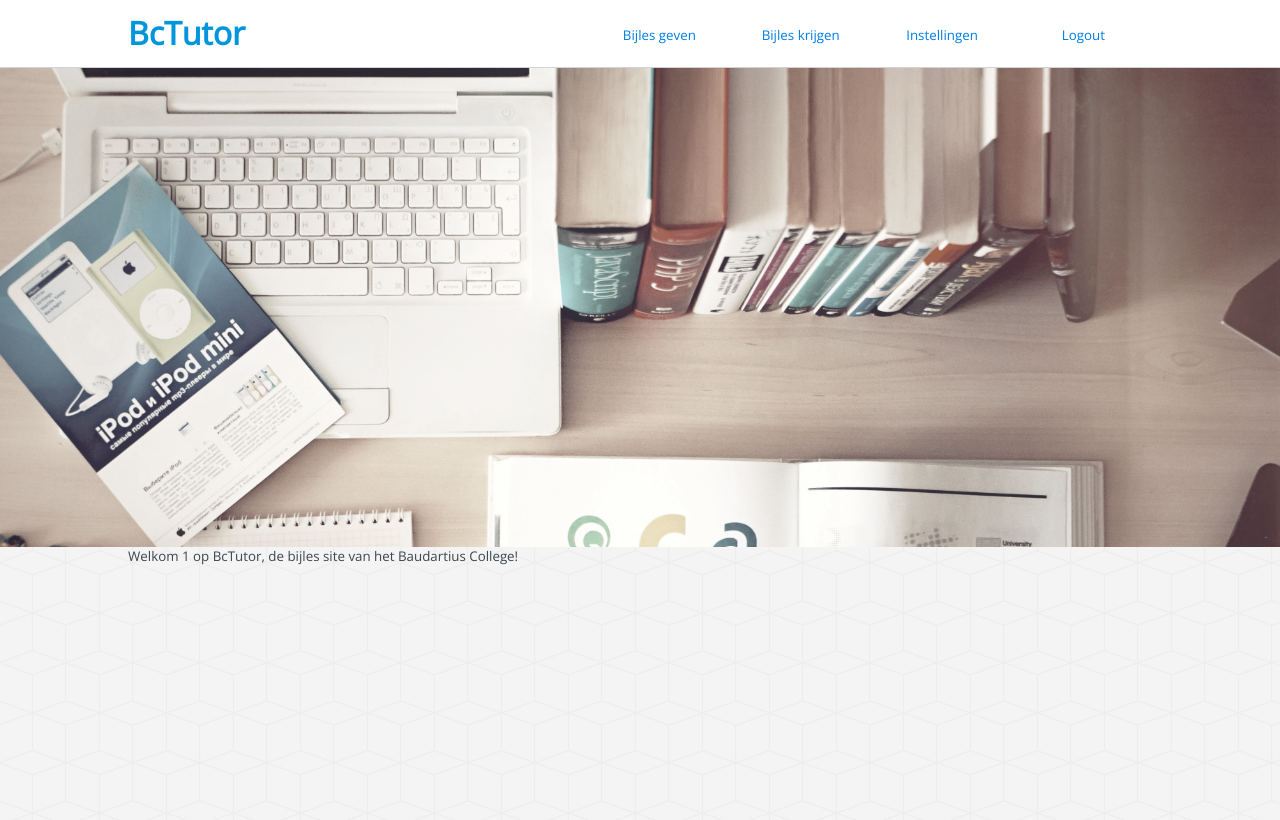
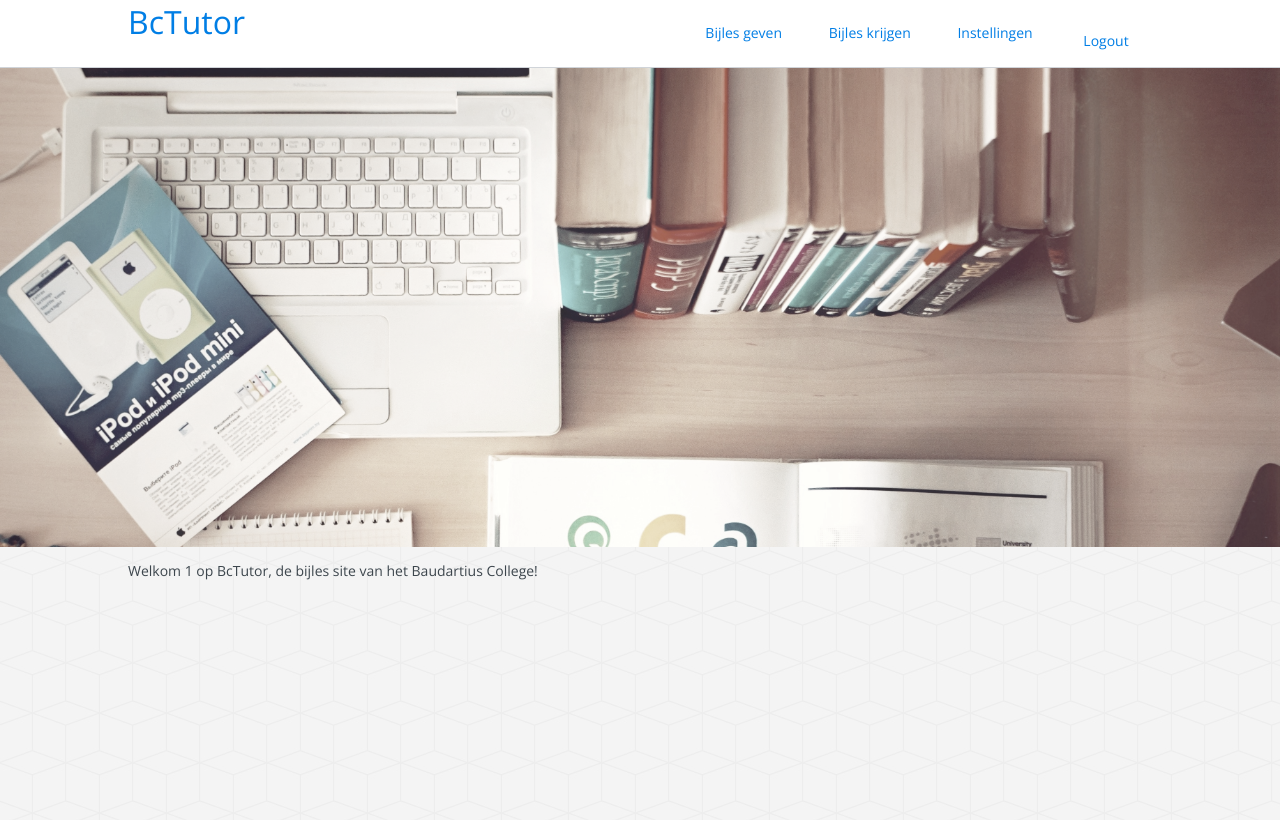
Before and after one commit to Gh0zT/BcTutor, a PHP site: page / in a window 1280 px wide. Shown: the top 820 px of the page. Run offline with PHP 8.4, Linux system fonts and the light colour scheme; the visitor is signed in with stand-in values (Sample User, id 1).

Commit message:
CSS cleanup

```diff
--- a/includes/navbar.php
+++ b/includes/navbar.php
@@ -1,19 +1,15 @@
 <nav>
     <div class="wrapper">
-        <h1 id="logo">BcTutor</h1>
-        <ul>
-            <li><p><a href="bijles_geven.php">Bijles geven</a></p></li>
-
-            <li><p><a href="bijles_krijgen.php">Bijles krijgen</a></p></li>
-
-            <li><p><a href="settings.php">Instellingen</a></p></li>
-
-	<?php
-	if(isset($_SESSION['user']) && ($_SESSION['user'] == true)) {
-                echo '<li><p><a href="logout.php">Logout</a></p></li>';
-        }
-	?>
-
+        <h1 class="left reset-margin">BcTutor</h1>
+        <ul class="right reset-margin text-align-right">
+            <li><a href="bijles_geven.php">Bijles geven</a></li><!--
+            --><li><a href="bijles_krijgen.php">Bijles krijgen</a></li><!--
+            --><li><a href="settings.php">Instellingen</a></li>
+            <?php
+                if(isset($_SESSION['user']) && ($_SESSION['user'] == true)) {
+                        echo '<li><p><a href="logout.php">Logout</a></p></li>';
+                }
+            ?>
         </ul>
     </div>
 </nav>
--- a/index.php
+++ b/index.php
@@ -1,8 +1,6 @@
 <!DOCTYPE html>
-
 <?php session_start();
-
-if(!(isset($_SESSION['user'])) && !($_SESSION['logged_in'] == true)) { ?>
+if(!(isset($_SESSION['user'])) && !(isset($_SESSION['logged_in']))) { ?>
 <html>
     <head>
         <title>BcTutor</title>
@@ -16,12 +14,12 @@ if(!(isset($_SESSION['user'])) && !($_SESSION['logged_in'] == true)) { ?>
     <body>
         <?php include 'includes/navbar.php'; ?>
 
-        <div id="register-container">
-            <div class="entry register">
-                <h3 class="entry-caption">Registreer</h3>
-		<div id="close-register" class="close-popup"></div>
-
-               	<form class="login-form" method="POST" action="register.php">
+        <!-- Register user popup -->
+        <div class="popup">
+            <div class="form-container">
+                <h3>Registreer</h3>
+		        <div class="close-popup"></div>
+               	<form method="POST" action="register.php">
                     <input type="text" name="Voornaam" placeholder="Voornaam" required>
                     <input type="text" name="Tussenvoegsel" placeholder="Tussenvoegsel">
                     <input type="text" name="Achternaam" placeholder="Achternaam" required>
@@ -29,37 +27,36 @@ if(!(isset($_SESSION['user'])) && !($_SESSION['logged_in'] == true)) { ?>
                     <input type="text" name="Gebruikersnaam" placeholder="Gebruikersnaam" required>
                     <input type="password" name="Wachtwoord" placeholder="Wachtwoord" required>
                     <input type="email" name="Email" placeholder="E-mail" required>
-		    <button type="sumbit" name="submit-registration">Registreer</button>
+		            <button type="sumbit" name="submit-registration">Registreer</button>
                 </form>
             </div>
-
             <script>
-                $(document).ready(function(){
-                    $("#register-container").hide();
+                function registerBoxAppear(width, height) {
+                    $(".popup").fadeIn(500);
+                    $(".popup").css("display", "flex");
+                    $(".form-container").css("width", width);
+                    $(".form-container").css("height", height);
+                };
+                $('html').click(function (e) {
+                    if ( $(e.target).hasClass("popup") ) {
+                        $(".popup").fadeOut(500);
+                    }
                 });
-
-                function registerBoxAppear() {
-                    $("#register-container").fadeIn(500);
-                };
-
-		$('html').click(function (e) {
-   		    if (e.target.id == 'register-container') {
-      			$("#register-container").fadeOut(500);
-    		    }
-		});
-
-		$('#close-register').click(function() {
-		    $("#register-container").fadeOut(500);
-		});
+                $('.close-popup').click(function() {
+                    $(".popup").fadeOut(500);
+                });
             </script>
         </div>
 
+        <!-- Content -->
         <div id="content">
             <h2 id="caption">Hier komt een fancy slogan die je onder andere<br> aanmoedigd om je aan te melden voor de site!</h2>
 
-            <div class="entry login">
-                <h3 class="entry-caption">Login</h3>
+            <!-- Login -->
+            <div class="form-container entry right">
+                <h3>Login</h3>
 
+                <!-- Magister login (visible) -->
                 <form id="magister-login" action="login-magister.php" class="login-form">
                     <p>Log in met je Magister account</p>
 
@@ -69,11 +66,11 @@ if(!(isset($_SESSION['user'])) && !($_SESSION['logged_in'] == true)) { ?>
                     <input checked="checked" type="checkbox" id="rememberme" name="remember_me">
                     <label for="remember">Mijn gegevens onthouden</label>
 
-                    <button class="margin-reset right" type="submit">Inloggen</button>
+                    <button class="right" type="submit">Inloggen</button>
 
                     <table>
                         <tr>
-                            <td class="text-right"><p>Wachtwoord vergeten?</p></td>
+                            <td class="text-align-right"><p>Wachtwoord vergeten?</p></td>
                         </tr>
                         <tr>
                             <td><a target="_blank" href="https://baudartius.magister.net/#/wachtwoord-vergeten" class="right">Wachtwoordherstel</a></td>
@@ -81,6 +78,7 @@ if(!(isset($_SESSION['user'])) && !($_SESSION['logged_in'] == true)) { ?>
                     </table>
                 </form>
 
+                <!-- BcTutor login (hidden) -->
                 <form id="normal-login" action="login.php" class="login-form" method="POST">
                     <p>Log in met je BcTutor account</p>
 
@@ -90,15 +88,15 @@ if(!(isset($_SESSION['user'])) && !($_SESSION['logged_in'] == true)) { ?>
                     <input checked="checked" type="checkbox" id="rememberme" name="remember_me">
                     <label for="remember">Mijn gegevens onthouden</label>
 
-                    <button class="margin-reset right" type="submit" name="submit-login">Inloggen</button><br>
+                    <button class="right" type="submit" name="submit-login">Inloggen</button><br>
 
                     <table>
                         <tr>
                             <td><p>Nog geen BcTutor account?</p></td>
-                            <td class="text-right"><p>Wachtwoord vergeten?</p></td>
+                            <td class="text-align-right"><p>Wachtwoord vergeten?</p></td>
                         </tr>
                         <tr>
-                            <td><a onclick="registerBoxAppear()" href="#" class="left">Account aanmaken</a></td>
+                            <td><a onclick="registerBoxAppear('500px', 'auto')" href="#" class="left">Account aanmaken</a></td>
                             <td><a href="forgot-pass.php" class="right">Wachtwoordherstel</a></td>
                         </tr>
                     </table>
@@ -106,7 +104,7 @@ if(!(isset($_SESSION['user'])) && !($_SESSION['logged_in'] == true)) { ?>
 
                 <div class="divider"></div>
 
-                <button id="change-logintype">Log in met je BcTutor account</button>
+                <button class="full-width" id="change-logintype">Log in met je BcTutor account</button>
 
                 <script>
                     $(document).ready(function(){
@@ -118,9 +116,10 @@ if(!(isset($_SESSION['user'])) && !($_SESSION['logged_in'] == true)) { ?>
 
                     $("#change-logintype").click(function(){
                         if ($busy == 0) {
+
                             $busy = 1;
+                            if ($loginType == 1) {
 
-                            if ($loginType == 1) {
                                 $("#change-logintype").html('Log in met je Magister account');
                                 $("#magister-login").fadeOut(500, function() {
                                     $("#normal-login").fadeIn(500, function() {
@@ -128,7 +127,9 @@ if(!(isset($_SESSION['user'])) && !($_SESSION['logged_in'] == true)) { ?>
                                     });
                                 });
                                 $loginType = 2;
+
                             } else {
+
                                 $("#change-logintype").html('Log in met je BcTutor account');
                                 $("#normal-login").fadeOut(500, function() {
                                     $("#magister-login").fadeIn(500, function() {
--- a/style/style.css
+++ b/style/style.css
@@ -1,71 +1,111 @@
-/* modifiers */
-.right {
-    float: right;
+/* UTILITY CLASSES */
+.right { float: right; }
+.left { float: left; }
+.text-align-right { text-align: right; }
+.text-align-left { text-align: left; }
+.text-align-center { text-align: center; }
+.reset-margin { margin: 0; }
+.full-width { width: 100%; }
+/* END OF UTILITY CLASSES */
+
+/* DEFAULTS */
+html {
+    height: 100%;
 }
-.left {
-    float: left;
+body {
+    margin: 50pt 0 0 0;
+    background-color: #ffffff;
+    background-image: url(../source/images/cubes.png);
+    height: 100%;
 }
-.text-right {
-    text-align: right;
+a {
+    color: #007ee5;
+    font: 14px 'Open Sans', sans-serif;
+    text-decoration: none;
 }
-.text-left {
-    text-align: left;
+p, label, input {
+    color: #3d464d;
+    font: 14px 'Open Sans', sans-serif;
 }
-.show {
-    visibility: visible;
+h2 {
+    color: #ffffff;
+    font: 200 28px 'Open Sans', sans-serif;
 }
-.hide {
-    visibility: hidden;
+h3 {
+    color: #3d464d;
+    font: 200 20px 'Open Sans', sans-serif;
 }
-.full-width {
-    width: 100%;
+input[type="button"], button {
+    background-color: #007ee5;
+    color: #ffffff;
+    width: 100px;
+    height: 36px;
+    border: 2px solid #007ee5;
+    border-radius: 5px;
+    margin: 20px 0 0 0;
+}
+input[type="button"]:hover, button:hover {
+    background-color: #3297e9;
+    cursor: pointer;
+}
+input[type=text], input[type=password], input[type=email], input[type=date], textarea{
+    -webkit-transition: all 0.30s ease-in-out;
+    -moz-transition: all 0.30s ease-in-out;
+    -ms-transition: all 0.30s ease-in-out;
+    -o-transition: all 0.30s ease-in-out;
+    outline: none;
+    border: 2px solid #D0D4D9;
+    width: calc(100% - 36px);
+    font-size: 16px;
+    font-family: "Open Sans", sans-serif;
+    padding: 4px 16px;
+    height: 24pt;
+    border-radius: 8px;
+    margin-bottom: 10px;
+}
+input[type=text]:focus, input[type=password]:focus, input[type=email]:focus, input[type=date]:focus, textarea:focus {
+    box-shadow: 0 0 7px rgba(91, 213, 255, 1);
+    border: 2px solid rgba(91, 213, 255, 1);
+}
+input[type=checkbox] {
+    margin-top: 18px;
+    vertical-align: middle;
+    position: relative;
+    bottom: 8px;
+}
+/* END OF DEFAULTS */
+
+/* APPLICABLE DEFAULTS */
+.highlight {
+    background-color: #007ee5;
+    color: #ffffff;
+    border-radius: 4px;
+    padding: 2px 5px 2px 5px;
+    margin: 0 3px;
 }
 .wrapper {
     width: 70%;
     margin: 0 15% 0 15%;
 }
-.stop-scrolling {
-    height: 100%;
-    overflow: hidden;
+.divider {
+    text-align: center;
+    border-bottom: 1px solid #808080;
+    height: 20px;
+    width: 100%;
+    margin-top: 6px;
 }
-.highlight {
-    background-color: #007ee5;
-    color: white;
-    border-radius: 4px;
-    padding: 2px 5px 2px 5px;
-    margin: 0 3px;
+.divider:before {
+    content: 'of';
+    position: relative;
+    top: 10px;
+    width: 100%;
+    color: #595959;
+    background-color: #f6f9fc;
+    padding: 0 6px;
 }
-#register-container {
-    top: 0;
-    left: 0;
-    width: 100%;
-    height: 100%;
-    display: flex;
-    justify-content: center;
-    align-items: center;
-    position: fixed;
-    background-color: rgba(37, 40, 43, 0.6);
-    z-index: 1000;
-}
-.margin-reset {
-    margin: 0;
-}
+/* END OF APPLICABLE DEFAULTS */
 
-/* -------------- */
-/*    defaults    */
-/* -------------- */
-html {
-    height: 100%;
-}
-body {
-    margin: 50pt 0 0 0;
-    padding: 0;
-    background-color: #ffffff;
-    background-image: url(../source/images/cubes.png);
-    height: 100%;
-}
-
-/* nav-bar */
+/* NAVBAR */
 nav {
     z-index: 999;
     background-color: #ffffff;
@@ -76,55 +116,146 @@ nav {
     overflow: hidden;
     border-bottom: 1px solid #D0D4D9;
 }
+nav h1 {
+    line-height: 50pt;
+    color: #007ee5;
+    font: 24pt 'Open Sans', sans-serif;
+}
 nav ul {
-    margin: 0;
-    display: inline-block;
-    float: right;
+    display: inline;
 }
-nav ul > li {
+nav ul li {
     border: 2px solid transparent;
+    box-sizing: border-box;
     height: 30pt;
-    width: 100pt;
     margin: 9pt 0 9pt 0;
-    display: inline-flex;
-    justify-content: center;
-    align-items: center;
+    display: inline-table;
 }
-nav ul > li > p{
-    color: #007ee5;
-    font-size: 14px;
-    font-family: 'Open Sans', sans-serif;
+nav ul li a {
+    display: table-cell;
+    vertical-align: middle;
+    text-align: center;
+    width: 100%;
+    height: 100%;
+    padding: 0 16pt;
 }
 nav ul li:hover {
     border: 2px solid #2895F1;
     border-radius: 8px;
 }
+/* END OF NAVBAR */
 
-/* text elements */
-p, label {
-    font-family: 'Open Sans', sans-serif;
-    font-size: 10pt;
-    color: #3d464d;
+/* ENTRY AND FORMS */
+.popup {
+    top: 0;
+    left: 0;
+    width: 100%;
+    height: 100%;
+    display: none;
+    justify-content: center;
+    align-items: center;
+    position: fixed;
+    background-color: rgba(37, 40, 43, 0.6);
+    z-index: 1000;
+}
+.form-container {
+    display: block;
+    z-index: 300;
+    position: relative;
+    width: 360px;
+    padding: 30px;
+    box-shadow: 0 0 20px rgba(0, 0, 0, 0.6);
+    border-radius: 8px;
+    background-color: #f6f9fc;
+}
+.form-container h3 {
+    position: absolute;
+    border-radius: 8px 8px 0 0;
+    border-bottom: 1px solid #D0D4D9;
+    justify-content: center;
+    align-items: center;
+    text-align: center;
+    display: flex;
+    height: 50pt;
+    width: 100%;
+    background-color: #ffffff;
+    margin: -30px 0 0 -30px;
+    padding: 0;
+}
+.form-container form {
+    margin-top: 50pt;
+}
+.form-container form p{
+    margin-bottom: 7px;
+}
+.form-container form table {
+    width: 100%;
+    margin-top: 16px;
+}
+.form-container form table td {
     margin: 0;
 }
-a {
-    color: #007ee5;
-    font-family: 'Open Sans', sans-serif;
-    font-size: 10pt;
-    text-decoration: none;
+.close-popup {
+    position: absolute;
+    top: calc(25pt - 12px);
+    right: calc(25pt - 12px);
+    height: 24px;
+    width: 24px;
+    opacity: 0.3;
+    cursor: pointer;
 }
-h2 {
-    font-family: 'Open Sans', sans-serif;
-    font-weight: 200;
-    font-size: 22pt;
-    color: #ffffff
+.close-popup:hover {
+    opacity: 1;
 }
-h3 {
-    font-family: 'Open Sans', sans-serif;
-    font-weight: 200;
-    font-size: 15pt;
-    color: #3d464d;
+.close-popup:before, .close-popup:after {
+    position: absolute;
+    left: 12px;
+    content: ' ';
+    height: 24px;
+    width: 2px;
+    background-color: #333;
 }
+.close-popup:before {
+    transform: rotate(-45deg);
+}
+.close-popup:after {
+    transform: rotate(45deg);
+}
+/* END OF ENTRY AND FORMS */
+
+/* INDEX */
+#content:before {
+    content: "";
+    position: absolute;
+    -webkit-filter: grayscale(60%);
+    filter: grayscale(60%);
+    width: 100%;
+    height: 100%;
+    min-height: 50pt;
+    background-size: cover;
+    background-image: url('/source/images/header.jpg');
+}
+#content {
+    position: absolute;
+    margin: 0;
+    top: 50pt;
+    height: 80%;
+    min-height: 50pt;
+    width: 100%;
+}
+.entry {
+    z-index: 3;
+    position: absolute;
+    top: 50%;
+    transform: translateY(-50%);
+    right: 10%;
+    width: 25%;
+    min-width: 300px;
+    max-width: 380px;
+}
+/* END OF INDEX */
+
+/* BIJLES GEVEN */
 .blurb-container {
     width: 1200px;
     margin: 100px auto 50px auto;
@@ -243,160 +374,15 @@ h3 {
         width: 480px;
     }
 }
+/* END OF BIJLES GEVEN */
 
-/* forms and buttons */
-input[type="button"] {
-    background-color: #007ee5;
-    color: #ffffff;
-    font-size: 14px;
-    width: 100%;
-    height: 36px;
-    border: 2px solid #007ee5;
-    font-family: 'Open Sans';
-    border-radius: 5px;
-    margin-top: 20px;
-}
-button {
-    background-color: #007ee5;
-    color: #ffffff;
-    font-size: 14px;
-    width: 100%;
-    height: 36px;
-    border: 2px solid #007ee5;
-    font-family: 'Open Sans';
-    border-radius: 5px;
-    margin-top: 20px;
-}
-button:hover {
-    background-color: #3297e9;
-    cursor: pointer;
-}
-form button {
-    width: 100px;
-}
-input[type=text], input[type=password], input[type=email], input[type=date], textarea{
-    -webkit-transition: all 0.30s ease-in-out;
-    -moz-transition: all 0.30s ease-in-out;
-    -ms-transition: all 0.30s ease-in-out;
-    -o-transition: all 0.30s ease-in-out;
-    outline: none;
-    border: 2px solid #D0D4D9;
-    width: calc(100% - 36px);
-    font-size: 16px;
-    font-family: "Open Sans", sans-serif;
-    padding: 4px 16px;
-    height: 24pt;
-    border-radius: 8px;
-    margin-bottom: 10px;
-}
-input[type=text]:invalid //, input[type=password], input[type=email], input[type=date], textarea{
-    border: 2px solid red;
-}
-input[type=text]:focus, textarea:focus {
-    box-shadow: 0 0 7px rgba(91, 213, 255, 1);
-    border: 2px solid rgba(91, 213, 255, 1);
-}
-input[type=password]:focus, textarea:focus {
-    box-shadow: 0 0 7px rgba(91, 213, 255, 1);
-    border: 2px solid rgba(91, 213, 255, 1);
-}
-input[type=email]:focus, textarea:focus {
-    box-shadow: 0 0 7px rgba(91, 213, 255, 1);
-    border: 2px solid rgba(91, 213, 255, 1);
-}
-input[type=date]:focus, textarea:focus {
-    box-shadow: 0 0 7px rgba(91, 213, 255, 1);
-    border: 2px solid rgba(91, 213, 255, 1);
-}
-input[type=checkbox] {
-    margin-top: 18px;
-    vertical-align: middle;
-    position: relative;
-    bottom: 8px;
-}
-.divider {
-    text-align: center;
-    border-bottom: 1px solid #808080;
-    height: 20px;
-    width: 100%;
-    margin-top: 6px;
-}
-.divider:before {
-    content: 'of';
-    position: relative;
-    top: 10px;
-    width: 100%;
-    color: #595959;
-    background-color: #f6f9fc;
-    padding: 0 6px;
-}
-.close-popup {
-    position: absolute;
-    top: calc(25pt - 12px);
-    right: calc(25pt - 12px);
-    height: 24px;
-    width: 24px;
-    opacity: 0.3;
-    cursor: pointer;
-}
-.close-popup:hover {
-    opacity: 1;
-}
-.close-popup:before, .close-popup:after {
-    position: absolute;
-    left: 12px;
-    content: ' ';
-    height: 24px;
-    width: 2px;
-    background-color: #333;
-}
-.close-popup:before {
-    transform: rotate(-45deg);
-}
-.close-popup:after {
-    transform: rotate(45deg);
-}
+/* OTHERS */
 .header {
     background-image: url('/source/images/header.jpg');
     background-size: cover;
     -webkit-filter: grayscale(60%);
     filter: grayscale(60%);
     height: 360pt;
-    width: 100%;
-}
-
-/* ---------------- */
-/* element specific */
-/* ---------------- */
-
-/* navbar */
-#logo {
-    margin: 0;
-    line-height: 50pt;
-    color: #0096db;
-    float: left;
-    font-family: 'Open Sans', sans-serif;
-    font-size: 24pt;
-}
-
-/* content */
-#content:before {
-    content: "";
-    position: absolute;
-    -webkit-filter: grayscale(60%);
-    filter: grayscale(60%);
-    width: 100%;
-    height: 100%;
-    min-height: 50pt;
-    background-size: cover;
-    background-image: url('/source/images/header.jpg');
-}
-#content {
-    position: absolute;
-    margin: 0;
-    top: 50pt;
-    height: 80%;
-    min-height: 50pt;
     width: 100%;
 }
 #caption {
```
Also changed, not shown: other parts of style/style.css (+0 -59 lines), 1 other file.
